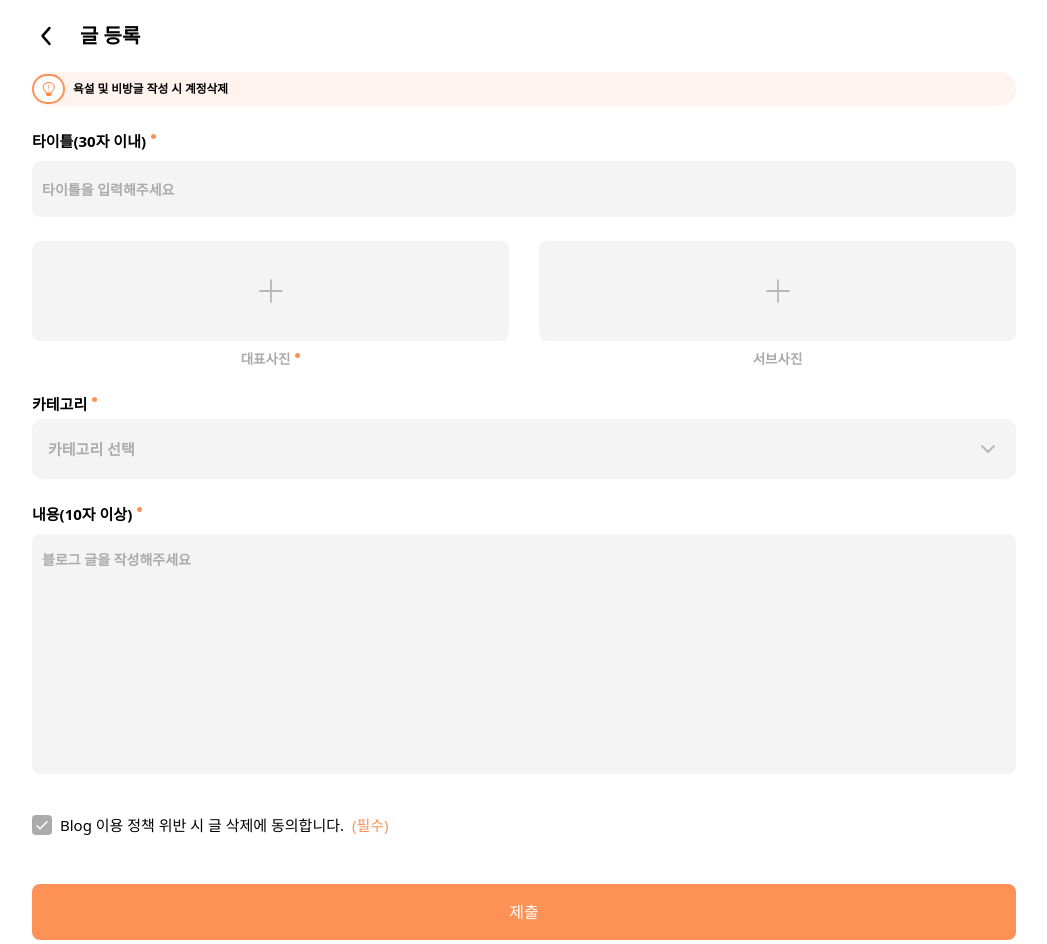
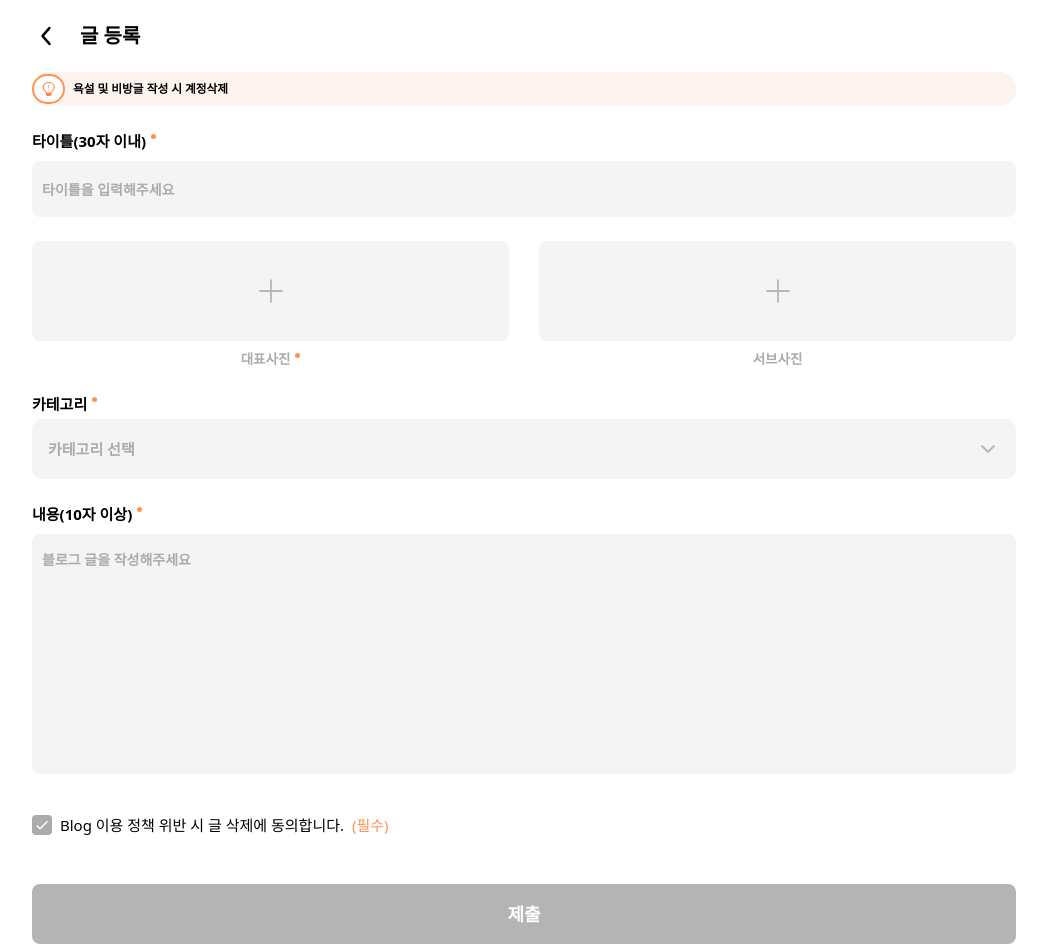
Before and after one commit to 0dytpq0/L-league-FE-Interview, a Next.js app: page /create in a window 1280 px wide. Shown: the whole page, without its empty margins (116-1163 px from the left). Built offline with nearby package versions, Linux system fonts and the light colour scheme.

Commit message:
feat : 로그아웃 기능 추가
추가로 버튼 컴포넌트를 생성하여 공통 컴포넌트를 만들었습니다.

```diff
--- a/src/app/(afterLogin)/create/page.tsx
+++ b/src/app/(afterLogin)/create/page.tsx
@@ -10,12 +10,14 @@ import { useState } from "react";
 import TextArea from "@/app/_component/TextArea";
 import Checkbox from "@/app/_component/Checkbox";
 import SelectBox from "../_component/SelectBox";
+import SubmitButton from "@/app/_component/SubmitButton";
 
 export default function Create() {
   const [mainImage, setMainImage] = useState<File | null>(null);
   const [subImage, setSubImage] = useState<File | null>(null);
   const [selectedCategory, setSelectedCategory] = useState<string>("");
   const [isAgreed, setIsAgreed] = useState<boolean>(false);
+  const [isSubmitting, setIsSubmitting] = useState<boolean>(false);
   const categories = ["일상생활", "맛집소개", "제품후기", "IT정보"];
 
   const handleMainImageChange = (file: File | null) => {
@@ -34,7 +36,8 @@ export default function Create() {
     setIsAgreed(checked);
   };
 
-  const handleSubmit = () => {
+  const handleSubmit = async () => {
+    // 유효성 검사
     if (!mainImage) {
       alert("대표사진을 선택해주세요.");
       return;
@@ -50,13 +53,26 @@ export default function Create() {
       return;
     }
 
+    try {
+      setIsSubmitting(true);
+
+      // 실제 API 호출 로직을 여기에 구현
       console.log({
         mainImage,
         subImage,
         category: selectedCategory,
       });
 
+      // API 호출 시간을 시뮬레이션하기 위한 지연
+      await new Promise(resolve => setTimeout(resolve, 1000));
+
       alert("폼이 제출되었습니다!");
+    } catch (error) {
+      console.error("Error submitting form:", error);
+      alert("제출 중 오류가 발생했습니다.");
+    } finally {
+      setIsSubmitting(false);
+    }
   };
   return (
     <div>
@@ -109,14 +125,16 @@ export default function Create() {
           onChange={handleAgreementChange}
           containerClassName="mt-4 mb-6"
         />
-        <button
-          type="button"
+        <SubmitButton
           onClick={handleSubmit}
-          // disabled={!mainImage || !selectedCategory || !isAgreed}
-          className="py-4 px-4 bg-brand text-white rounded-lg hover:brightness-95 disabled:bg-gray-300 disabled:cursor-not-allowed transition-colors"
+          isPending={isSubmitting}
+          isDisabled={!mainImage || !selectedCategory || !isAgreed}
+          size="lg"
+          isFullWidth
+          pendingText="제출 중..."
         >
           제출
-        </button>
+        </SubmitButton>
       </div>
     </div>
   );
--- a/src/app/(beforeLogin)/_component/Footer.tsx
+++ b/src/app/(beforeLogin)/_component/Footer.tsx
@@ -1,5 +1,6 @@
 import ImageWrapper from "@/app/_component/ImageWrapper";
 import FooterLinkWrapper from "./FooterLinkWrapper";
+import LogoutButton from "./LogoutButton";
 
 export default function Footer() {
   return (
@@ -16,7 +17,7 @@ export default function Footer() {
           <FooterLinkWrapper src="/page_home.svg" alt="home" href="/" />
           <FooterLinkWrapper src="/page_chat.svg" alt="chat" href="/" />
           <FooterLinkWrapper src="/page_rank.svg" alt="rank" href="/" />
-          <FooterLinkWrapper src="/page_user.svg" alt="login" href="/login" />
+          <LogoutButton />
         </div>
       </footer>
     </>
--- /dev/null
+++ b/src/app/(beforeLogin)/_component/LogoutButton.tsx
@@ -0,0 +1,36 @@
+"use client";
+
+import { useRouter } from "next/navigation";
+import { useLogout } from "@/app/_hooks/useAuth";
+import ImageWrapper from "@/app/_component/ImageWrapper";
+
+export default function LogoutButton() {
+  const router = useRouter();
+  const { mutate: logout, isPending } = useLogout();
+
+  const handleLogout = () => {
+    logout(undefined, {
+      onSuccess: () => {
+        router.push("/login");
+      },
+      onError: (error) => {
+        console.error("로그아웃 실패:", error);
+        alert("로그아웃에 실패했습니다.");
+      },
+    });
+  };
+
+  return (
+    <div
+      onClick={handleLogout}
+      className={isPending ? "opacity-50 cursor-wait" : "cursor-pointer"}
+    >
+      <ImageWrapper
+        src="/page_user.svg"
+        alt="user"
+        containerClassName="relative aspect-auto w-[22px] h-[27px]"
+        objectFit="contain"
+      />
+    </div>
+  );
+}
--- a/src/app/(beforeLogin)/login/_component/LoginForm.tsx
+++ b/src/app/(beforeLogin)/login/_component/LoginForm.tsx
@@ -4,8 +4,8 @@ import { useState } from "react";
 import { useRouter } from "next/navigation";
 import { useLogin, LoginRequest } from "@/app/_hooks/useAuth";
 import Input from "@/app/_component/Input";
-import { cn } from "@/lib/cn";
 import validateLogin from "../_lib/validateLogin";
+import SubmitButton from "@/app/_component/SubmitButton";
 
 export default function LoginForm() {
   const router = useRouter();
@@ -66,18 +66,16 @@ export default function LoginForm() {
           onChange={handleInputChange}
         />
       </div>
-      <button
+      <SubmitButton
         type="submit"
-        className={cn(
-          "mx-4 py-3 mb-[33px] bg-brand disabled:bg-[#B4B4B4] cursor-pointer rounded-lg hover:brightness-95 active:brightness-90 focus:outline-none",
-          isPending && "brightness-95"
-        )}
-        disabled={validateLogin(loginData, isPending)}
+        isPending={isPending}
+        isDisabled={validateLogin(loginData, isPending)}
+        className="mx-4 mb-[33px]"
+        isFullWidth
+        pendingText="로그인 중..."
       >
-        <span className="text-white text-center font-bold">
-          {isPending ? "로그인 중..." : "로그인"}
-        </span>
-      </button>
+        로그인
+      </SubmitButton>
     </form>
   );
 }
--- a/src/app/(beforeLogin)/page.tsx
+++ b/src/app/(beforeLogin)/page.tsx
@@ -11,7 +11,6 @@ import ImageWrapper from "../_component/ImageWrapper";
 export default function Main() {
   const tabs = ["전체", "일상생활", "맛집소개", "제품후기", "IT정보"];
   const [selectedTab, setSelectedTab] = useState<number>(0);
-
   return (
     <div className="relative">
       {/* header */}
--- /dev/null
+++ b/src/app/_component/Button.tsx
@@ -0,0 +1,45 @@
+import { cn } from "@/lib/cn";
+import { ButtonHTMLAttributes, ReactNode } from "react";
+
+interface ButtonProps extends ButtonHTMLAttributes<HTMLButtonElement> {
+  children: ReactNode;
+  size?: "sm" | "md" | "lg";
+  isFullWidth?: boolean;
+  className?: string;
+}
+
+/**
+ * 기본 버튼 컴포넌트 - 스타일만 담당
+ */
+export default function Button({
+  children,
+  size = "md",
+  isFullWidth = false,
+  className,
+  ...props
+}: ButtonProps) {
+  return (
+    <button
+      className={cn(
+        // 기본 스타일
+        "rounded-lg font-bold transition-all focus:outline-none bg-brand text-white hover:brightness-95 active:brightness-90 disabled:bg-[#B4B4B4] disabled:cursor-not-allowed",
+
+        // 크기별 스타일
+        {
+          "py-2 px-3 text-sm": size === "sm",
+          "py-3 px-4": size === "md",
+          "py-4 px-6 text-lg": size === "lg",
+        },
+
+        // 너비 스타일
+        isFullWidth && "w-full",
+
+        // 사용자 정의 클래스
+        className
+      )}
+      {...props}
+    >
+      {children}
+    </button>
+  );
+}
--- /dev/null
+++ b/src/app/_component/SubmitButton.tsx
@@ -0,0 +1,54 @@
+"use client";
+
+import { ReactNode } from "react";
+import Button from "./Button";
+
+interface SubmitButtonProps {
+  children: ReactNode;
+  isPending?: boolean;
+  onClick?: () => void;
+  isDisabled?: boolean;
+  pendingText?: string;
+  size?: "sm" | "md" | "lg";
+  isFullWidth?: boolean;
+  className?: string;
+  type?: "button" | "submit" | "reset";
+}
+
+/**
+ * 제출 버튼 컴포넌트 - 로딩 상태와 클릭 이벤트 처리
+ */
+export default function SubmitButton({
+  children,
+  isPending = false,
+  onClick,
+  isDisabled = false,
+  pendingText,
+  size = "md",
+  isFullWidth = false,
+  className,
+  type = "button",
+}: SubmitButtonProps) {
+  // 로딩 중 텍스트가 제공되지 않은 경우 기본값 설정
+  const loadingText = pendingText || `${children} 중...`;
+
+  // 버튼 클릭 핸들러
+  const handleClick = () => {
+    if (!isPending && !isDisabled && onClick) {
+      onClick();
+    }
+  };
+
+  return (
+    <Button
+      type={type}
+      onClick={handleClick}
+      disabled={isPending || isDisabled}
+      size={size}
+      isFullWidth={isFullWidth}
+      className={className}
+    >
+      {isPending ? loadingText : children}
+    </Button>
+  );
+}
--- a/src/app/_hooks/useAuth.ts
+++ b/src/app/_hooks/useAuth.ts
@@ -1,7 +1,11 @@
 "use client";
 
 import { AUTH_QUERY_KEY } from "@/constants/queryKey";
-import { useMutation, useQuery, useQueryClient } from "@tanstack/react-query";
+import {
+  useMutation,
+  useQuery,
+  useQueryClient,
+} from "@tanstack/react-query";
 
 // API 관련 타입 정의
 export interface LoginRequest {
@@ -70,4 +74,28 @@ export function useLogin() {
 }
 
 // 로그아웃 훅
-export function useLogout() {}
+export function useLogout() {
+  const queryClient = useQueryClient();
+
+  return useMutation({
+    mutationKey: ['logout'],
+    mutationFn: async (): Promise<void> => {
+      const response = await fetch(`${BASE_URL}/api/v1/auth/logout`, {
+        method: "GET",
+        headers: {
+          "Content-Type": "application/json"
+        },
+        cache: "no-store"
+      });
+
+      if (!response.ok) {
+        throw new Error("로그아웃에 실패했습니다");
+      }
+
+      return;
+    },
+    onSuccess: () => {
+      queryClient.removeQueries({ queryKey: [AUTH_QUERY_KEY] });
+    }
+  });
+}
```
Also changed, not shown: 1 other file (tests, documents, lock files or other folders). Lines whose indentation alone changed are shown as unchanged.
